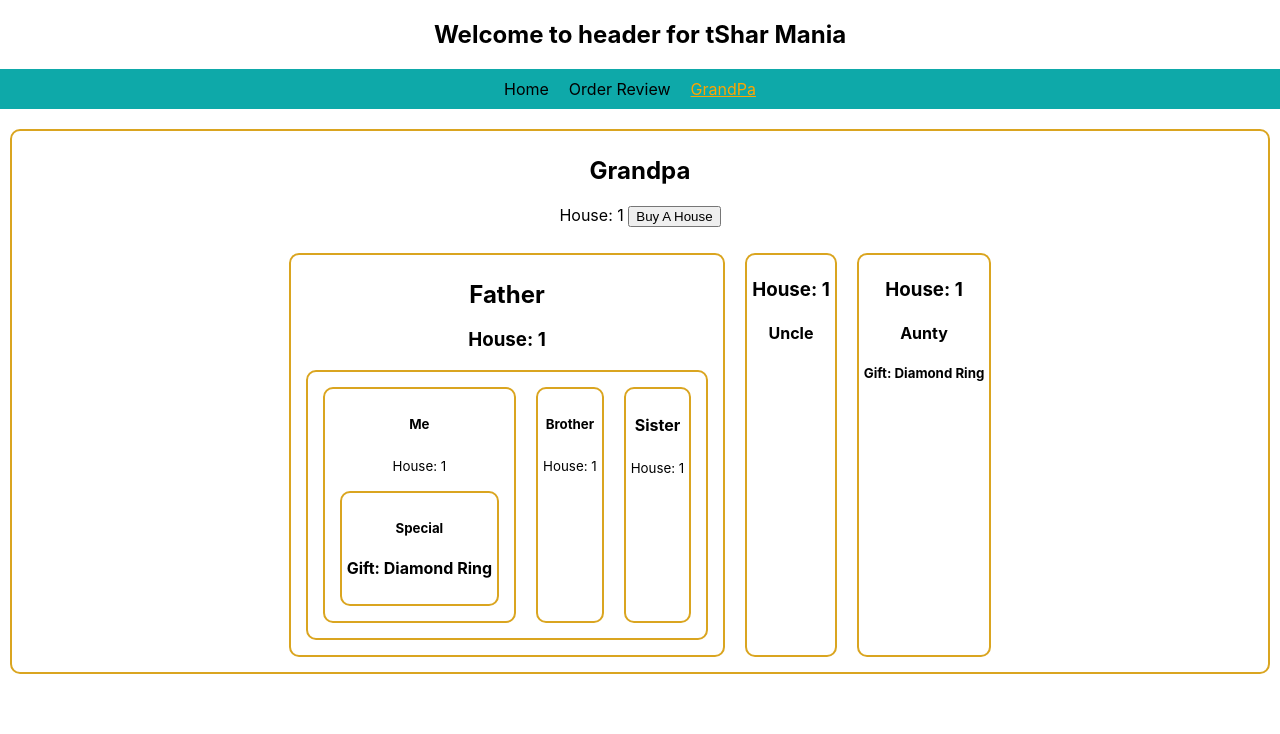
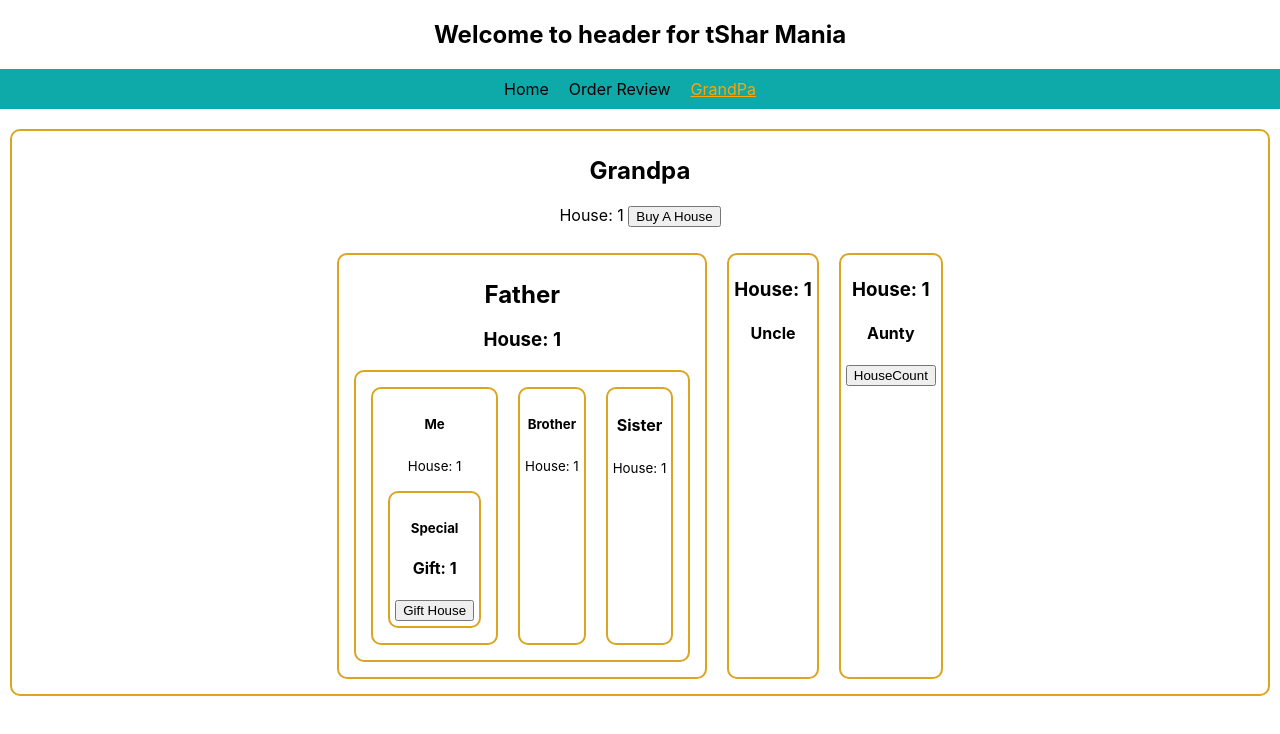
Before and after one commit to mohon63/tShart-Mania, a React (Create React App) app: page /grandpa in a window 1280 px wide. Shown: the top 734 px of the page. Built offline with nearby package versions, Linux system fonts and the light colour scheme.

Commit message:
complete tShirt mania

```diff
--- a/src/components/Aunty/Aunty.js
+++ b/src/components/Aunty/Aunty.js
@@ -1,13 +1,17 @@
 import React, { useContext } from 'react';
 import { RingContext } from '../Grandpa/Grandpa';
 
-const Aunty = ({ house }) => {
-    const diamond = useContext(RingContext);
+const Aunty = () => {
+    const [house, setHouse] = useContext(RingContext);
+    const handleHouseCount = () => {
+        const newHouseCount = house + 1;
+        setHouse(newHouseCount);
+    }
     return (
         <div>
             <h3>House: {house}</h3>
             <h4>Aunty</h4>
-            <h5>Gift: {diamond}</h5>
+            <button onClick={handleHouseCount}>HouseCount</button>
         </div>
     );
 };
--- a/src/components/Grandpa/Grandpa.js
+++ b/src/components/Grandpa/Grandpa.js
@@ -16,7 +16,7 @@ const Grandpa = () => {
         setHouse(newHouseCount);
     }
     return (
-        <RingContext.Provider value={ornament}>
+        <RingContext.Provider value={[house, setHouse]}>
             <div className='grandpa'>
                 <h2>Grandpa</h2>
 
--- a/src/components/Special/Special.js
+++ b/src/components/Special/Special.js
@@ -3,11 +3,12 @@ import { useContext } from 'react';
 import { RingContext } from '../Grandpa/Grandpa';
 
 const Special = () => {
-    const ring = useContext(RingContext);
+    const [house, setHouse] = useContext(RingContext);
     return (
         <div>
             <h5>Special</h5>
-            <h4>Gift: {ring}</h4>
+            <h4>Gift: {house}</h4>
+            <button onClick={() => setHouse(house + 1)}>Gift House</button>
         </div>
     );
 };
```
